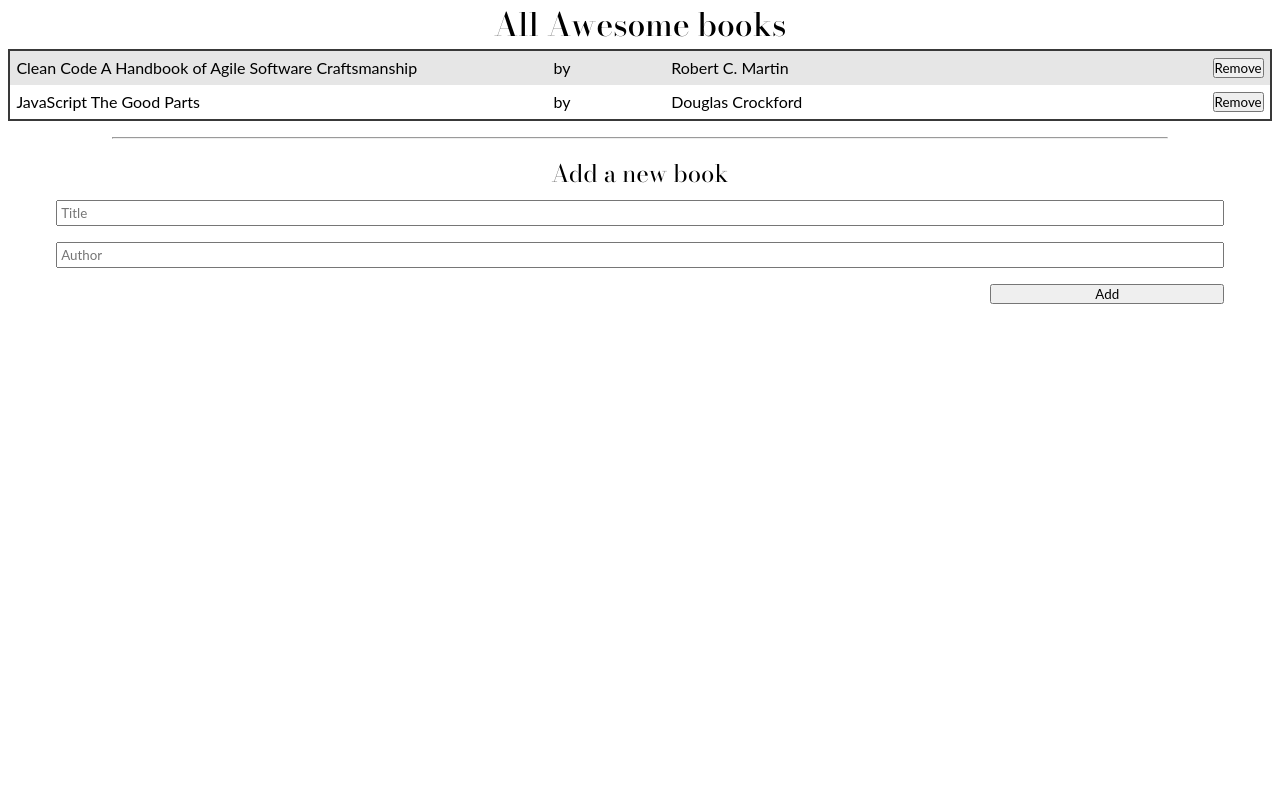
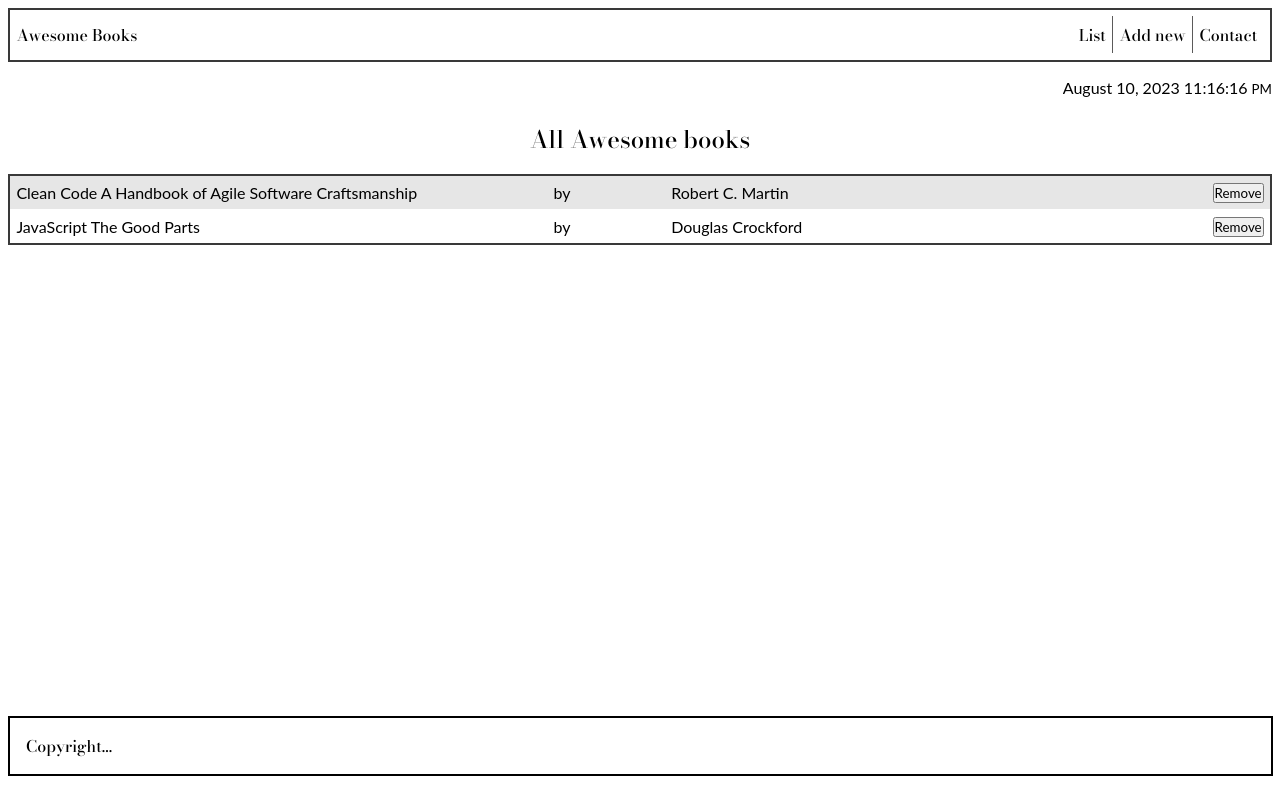
Before and after one commit to JhonatanErosa/Awesome-Books, a website: page index.html in a window 1280 px wide. Drawn offline with nearby package versions, Linux system fonts and the light colour scheme.

Commit message:
Update CSS and HTML files

```diff
--- a/index.html
+++ b/index.html
@@ -1,5 +1,6 @@
 <!DOCTYPE html>
 <html lang="en">
+
 <head>
 	<meta charset="UTF-8">
 	<meta name="viewport" content="width=device-width, initial-scale=1.0">
@@ -7,14 +8,30 @@
 	<link rel="stylesheet" href="style.css">
 	<link rel="preconnect" href="https://fonts.googleapis.com">
 	<link rel="preconnect" href="https://fonts.gstatic.com" crossorigin>
-    <link href="https://fonts.googleapis.com/css2?family=Bodoni+Moda:ital,opsz,wght@0,6..96,400;0,6..96,500;1,6..96,500&display=swap" rel="stylesheet">
+	<link
+		href="https://fonts.googleapis.com/css2?family=Bodoni+Moda:ital,opsz,wght@0,6..96,400;0,6..96,500;1,6..96,500&display=swap"
+		rel="stylesheet">
 </head>
+
 <body>
+	<header>
+		<div class="navBar">
+			<p>Awesome Books</p>
+			<ul class="navItems">
+				<li class="list" id="List">List</li>
+				<li class="addNew" id="AddNew">Add new</li>
+				<li class="contact" id="Contact">Contact</li>
+			</ul>
+		</div>
+		<div class="date" id="date"></div>
+	</header>
+	<section class="listSection" id="listSection">
 		<h1>All Awesome books</h1>
 	<div class="booksContainer" id="booksContainer">
 
 	</div>
-    <section class="addSection">
+	</section>
+	<section class="addSectionHide" id="addSection">
 		<hr>
 		<h2>Add a new book</h2>
 		<form class="form" id="form">
@@ -23,6 +40,25 @@
 			<button type="submit" class="addBtn" id="addBtn">Add</button>
 		</form>
 	</section>
+	<section class="contactSectionHide" id='contactSection'>
+		<h2>Contact Information</h2>
+		<div class="infoContainer">
+			<div class="infoText">
+				<p>Do have any question or just want to say "Hello"?</p>
+				<p>You can reach out to us!</p>
+			</div>
+			<ul class="contactList">
+				<li>Our e-mail: mail@mail.com</li>
+				<li>Our phone number: 0043586534422</li>
+				<li>Our address: Streetname 22, 84503 City, Country</li>
+			</ul>
+		</div>
+	</section>
+	<footer class="copyright">
+		<p>Copyright...</p>
+	</footer>
+	<script src="index.js"></script>
 	<script src="script.js"></script>
 </body>
+
 </html>
--- a/index.js
+++ b/index.js
@@ -4,16 +4,19 @@
 const listSection = document.querySelector("#listSection");
 const addSection = document.querySelector("#addSection");
 const contactSection = document.querySelector("#contactSection");
+
 list.addEventListener("click", () => {
   listSection.classList.replace("listSectionHide", "listSection");
   addSection.classList.replace("addSection", "addSectionHide");
   contactSection.classList.replace("contactSection", "contactSectionHide");
 });
+
 addNew.addEventListener("click", () => {
   listSection.classList.replace("listSection", "listSectionHide");
   addSection.classList.replace("addSectionHide", "addSection");
   contactSection.classList.replace("contactSection", "contactSectionHide");
 });
+
 contact.addEventListener("click", () => {
   listSection.classList.replace("listSection", "listSectionHide");
   addSection.classList.replace("addSection", "addSectionHide");
@@ -38,8 +41,10 @@
     options
   )} ${formatHours}:${minutes}:${seconds} <small>${format}</small>`;
 }
+
 function formatTime(value) {
   return value < 10 ? `0${value}` : value;
 }
+
 getCurrentDate();
 setInterval(getCurrentDate, 1000);
--- a/style.css
+++ b/style.css
@@ -7,10 +7,64 @@
   font-family: 'lato', sans-serif;
 }
 
+html, body {
+  height: 100%;
+}
+
+.navBar {
+  display: flex;
+  justify-content: space-between;
+  align-items: center;
+  margin: 0.5rem;
+  border: 2px solid #393939;
+  padding: 0.4rem;
+}
+
+.navBar p {
+  font-family: 'Bodoni Moda', sans-serif;
+  font-weight: 500;
+}
+
+.navItems {
+  display: flex;
+  justify-content: space-between;
+}
+
+.navItems li {
+  border-right: 1px solid #595858fc;
+  padding: 0.4rem;
+  cursor: pointer;
+  font-family: 'Bodoni Moda', sans-serif;
+  font-weight: 500;
+}
+
+.navItems li:nth-child(3){
+  border-right: none;
+}
+
+.navItems li:hover {
+  color: rgb(25, 47, 246);
+}
+
+.date {
+  margin: 0.5rem;
+  display: block;
+  float: right;
+}
+
+.listSectionHide {
+  display: none;
+}
+
+.listSection {
+  display: inline;
+}
+
 h1 {
   font-family: 'Bodoni Moda', sans-serif;
   font-weight: 500;
   text-align: center;
+  margin: 1rem 0;
 }
 
 .booksContainer {
@@ -44,12 +98,20 @@
   width: 25%;
 }
 
+.addSectionHide {
+  display: none;
+}
+
+.addSection {
+  display: inline;
+}
+
 .addSection hr {
   margin: 1rem 7rem;
   background: #393939;
 }
 
-h2 {
+.addSection h2 {
   font-family: 'Bodoni Moda', sans-serif;
   font-weight: 400;
   text-align: center;
@@ -71,3 +133,61 @@
   align-self: end;
   margin: 0.5rem 0;
 }
+
+.contactSectionHide {
+  display: none;
+}
+
+.contactSection {
+  display: inline;
+  margin: 0.5rem;
+  display: flex;
+  flex-direction: column;
+  align-items: center;
+}
+
+.contactSection h2 {
+  font-family: 'Bodoni Moda', sans-serif;
+  font-weight: 400;
+}
+
+.infoText {
+  margin: 1rem 0;
+}
+
+.contactList li {
+  list-style: inside;
+  padding-left: 1rem;
+}
+
+.copyright {
+  width: 85vw;
+  border: 2px solid black;
+  margin: 0.5rem;
+  padding: 1rem;
+  position: absolute;
+  bottom: 2%;
+}
+
+.copyright p {
+  font-family: 'Bodoni Moda', sans-serif;
+  font-weight: 500;
+}
+
+@media (min-width: 768px) {
+  .copyright {
+    width: 93%;
+  }
+}
+
+@media (min-width: 1024px) {
+  .copyright {
+    width: 95%;
+  }
+}
+
+@media (min-width: 1280px) {
+  .copyright {
+    width: 96%;
+  }
+}
```
Lines whose indentation alone changed are shown as unchanged.
